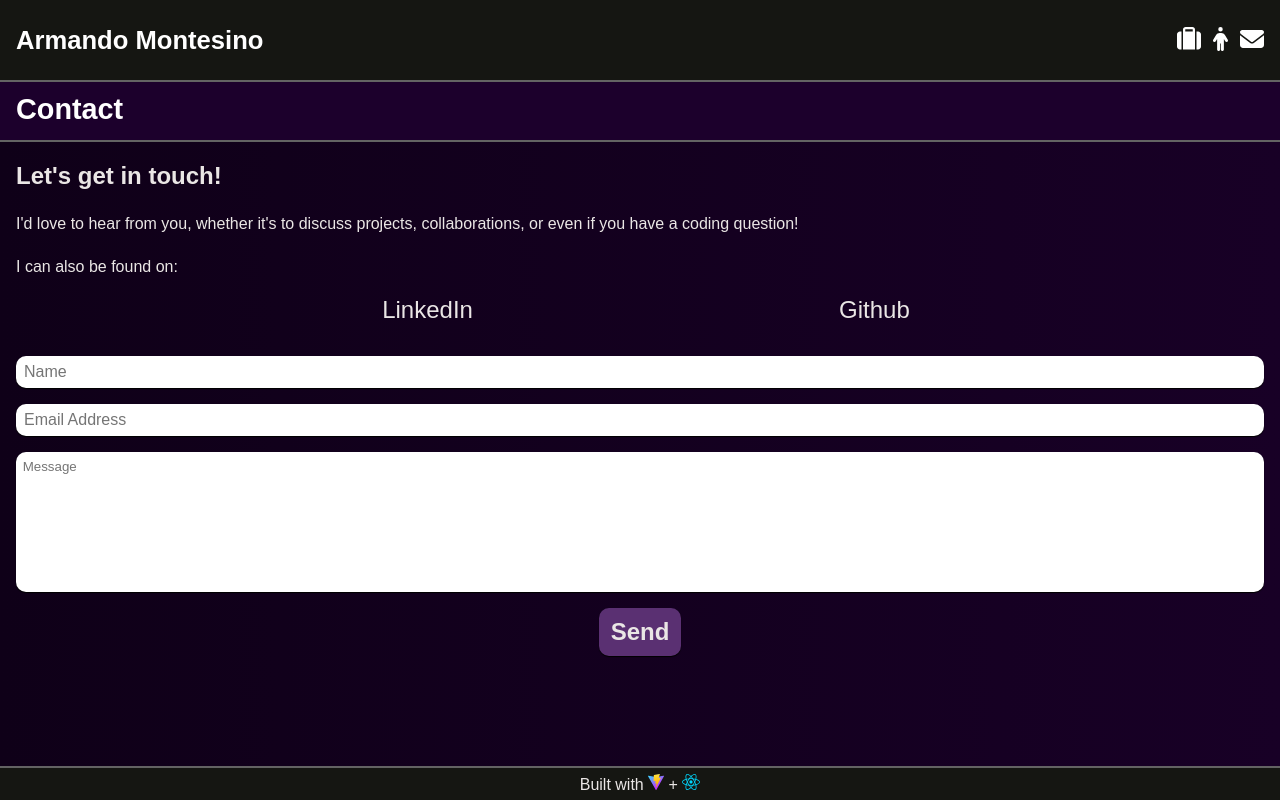
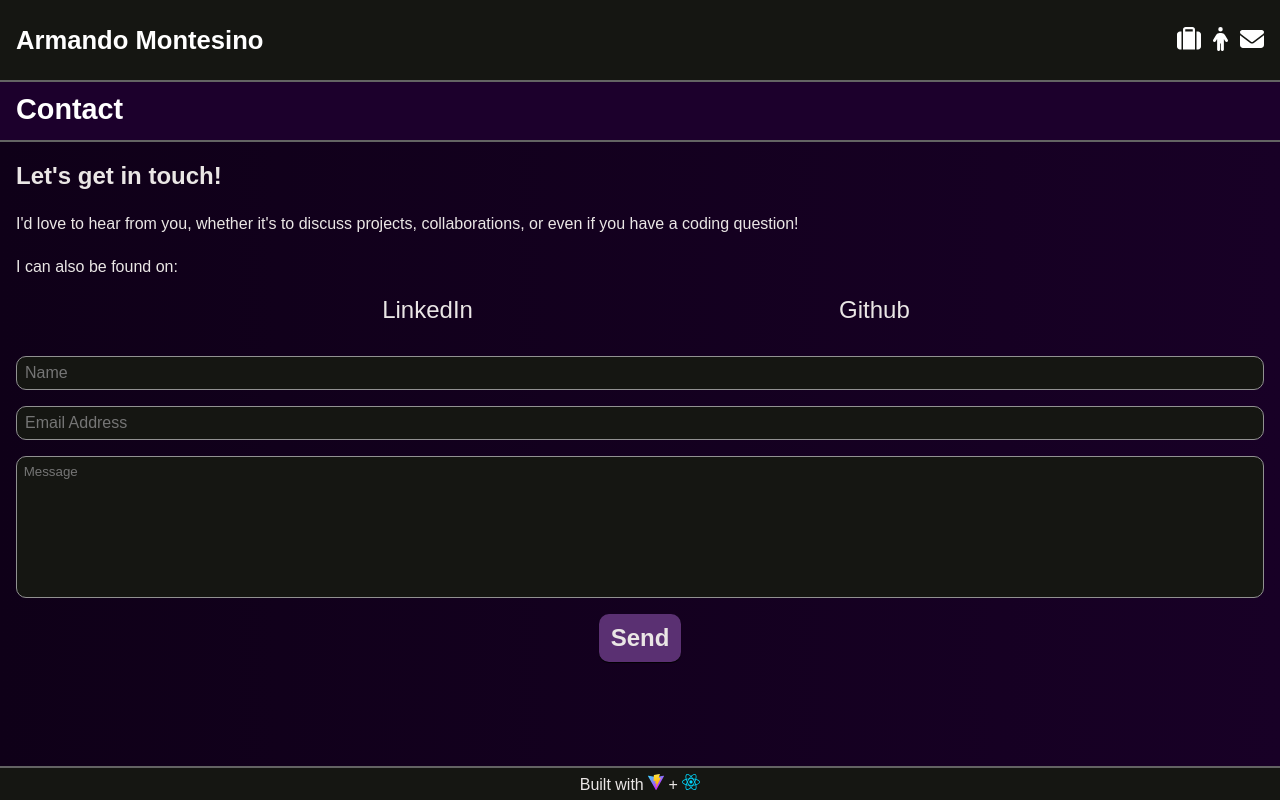
Before and after one commit to amontesino/portfolio, a React (Vite) app: page /contact in a window 1280 px wide. Built offline with nearby package versions, Linux system fonts and the light colour scheme; a web font is replaced by a local one.

Commit message:
changed email field css and stray unchanged body link in about page

```diff
--- a/src/index.css
+++ b/src/index.css
@@ -186,7 +186,7 @@ html {
 .page-section,
 .contact-page-section {
   padding-top: 3.7em;
-  padding-bottom: 2em;
+  padding-bottom: 3em;
 }
 
 .page-section p {
@@ -281,6 +281,14 @@ html {
   color: #8d00df;
 }
 
+.email-small-field,
+.email-message {
+  background: #151612;
+  color: white;
+  box-shadow: none;
+  border: 0.5px solid #919191;
+}
+
 @media (min-width: 1366px) {
   .header {
     text-align: center;
--- a/src/pages/About.jsx
+++ b/src/pages/About.jsx
@@ -8,7 +8,7 @@ export default function About() {
                 <h1 className="page-head">About</h1>
                 <h2>Who am I?</h2>
                 <p>
-                    I'm <span className="strong">Armando Montesino.</span> I am a frontend developer with over a year of academic and amateur experience after leaving behind my Communications degrees. If you're looking to help me add "professional" to that list of adjectives, <NavLink className="paragraph-link" to="../contact">let's talk!</NavLink>
+                    I'm <span className="strong">Armando Montesino.</span> I am a frontend developer with over a year of academic and amateur experience after leaving behind my Communications degrees. If you're looking to help me add "professional" to that list of adjectives, <NavLink className="body-link" to="../contact">let's talk!</NavLink>
                 </p>
                 <h2>What Code + Communications Brings</h2>
                 <p>
```
